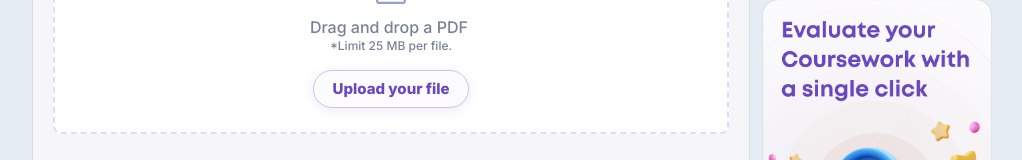
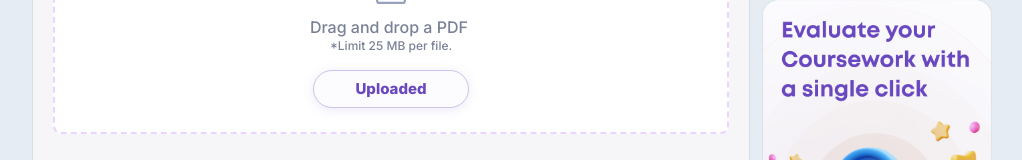
Before and after one commit to SrishtiLodhi/ZuAI-FE, a Next.js app: page / in a window 1280 px wide. Shown: the part 299-459 px from the top of the page, without its empty margins (128-1150 px from the left). Built offline with nearby package versions, Linux system fonts and the light colour scheme.

Commit message:
updates in UI

```diff
--- a/src/app/components/ExploreCoursework.jsx
+++ b/src/app/components/ExploreCoursework.jsx
@@ -5,7 +5,7 @@ import { useCourseworkStore } from "../store/useCourseworkStore";
 
 export default function ExploreCoursework() {
   return (
-    <div class="bg-gray-50 min-h-screen flex justify-center items-center">
+    <div class="min-h-screen flex justify-center items-center p-5">
       <div class="bg-white shadow-md rounded-md overflow-hidden w-[500px]">
         <div class="flex items-center bg-gray-100 p-3">
           <svg
--- a/src/app/components/FileUpload.jsx
+++ b/src/app/components/FileUpload.jsx
@@ -70,7 +70,7 @@ export default function FileUpload({ onEvaluateClick }) {
             <h3 className="heading-text">Drag and drop a PDF </h3>
             <p className="para-text mb-4">*Limit 25 MB per file.</p>
             <button className="upload-button">
-              {isUploading ? "Uploading..." : "Upload your file"}
+              {isUploading ? "Uploading..." : "Uploaded"}
             </button>
           </div>
           <div className="flex flex-col justify-start">
```
